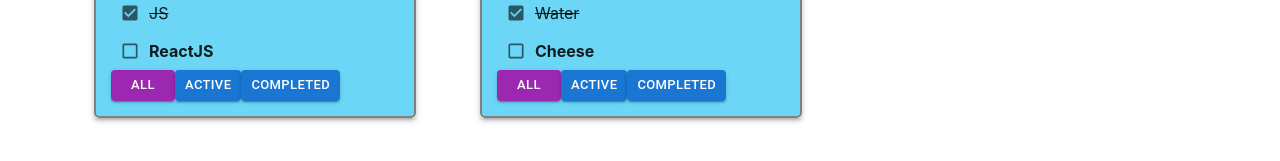
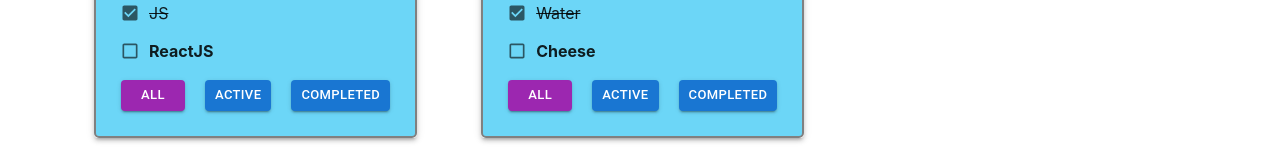
Before and after one commit to ElenaWebDev984/todolist_repeat, a React (Vite) app: page / in a window 1280 px wide. Shown: the part 312-473 px from the top of the page. Built offline with nearby package versions, Linux system fonts and the light colour scheme; some icons are missing.

Commit message:
added styles for Btn's

```diff
--- a/src/TodolistItem.tsx
+++ b/src/TodolistItem.tsx
@@ -93,19 +93,22 @@ export const TodolistItem = ({
             <CreateItemForm createItem={createTaskHandler} maxItemTitleLength={30}/>
             {tasksList}
             <div>
-                <Button variant='contained'
+                <Button sx={{m: '10px'}}
+                        variant='contained'
                         onClick={() => createChangeFilterHandler('all')}
                         color={filter === 'all' ? 'secondary' : 'primary'}
                         size='small'>
                     All
                 </Button>
-                <Button variant='contained'
+                <Button sx={{m: '10px'}}
+                        variant='contained'
                         onClick={() => createChangeFilterHandler('active')}
                         color={filter === 'active' ? 'secondary' : 'primary'}
                         size='small'>
                     Active
                 </Button>
-                <Button variant='contained'
+                <Button sx={{m: '10px'}}
+                        variant='contained'
                         onClick={() => createChangeFilterHandler('completed')}
                         color={filter === 'completed' ? 'secondary' : 'primary'}
                         size='small'>
```
